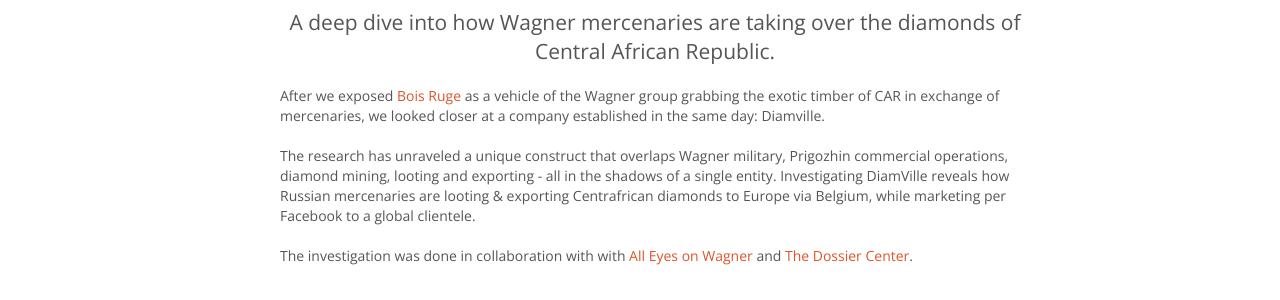
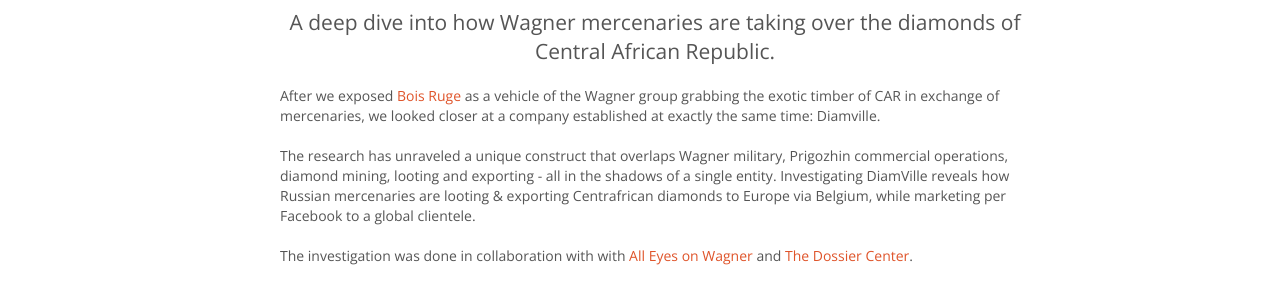
Before and after one commit to eic-network/eic-incubator.github.io, a Jekyll site: the page built from _projects/diamville.md, in a window 1280 px wide and 900 px high. Shown: the part 241-541 px from the top of the window. Built offline with Jekyll 4.4.1, drawn with Linux system fonts in a browser that asks for light colours; nearby versions of some CDN libraries.

Commit message:
Update diamville.md

```diff
--- a/_projects/diamville.md
+++ b/_projects/diamville.md
@@ -4,7 +4,7 @@ intro: A deep dive into how Wagner mercenaries are taking over the diamonds of C
   African Republic.
 description: "After we exposed [Bois Ruge](https://eic.network/projects/bois-rouge.html)
   as a vehicle of the Wagner group grabbing the exotic timber of CAR in exchange of
-  mercenaries, we looked closer at a company established in the same day: Diamville.
+  mercenaries, we looked closer at a company established at exactly the same time: Diamville.
   \n\nThe research has unraveled a unique construct that overlaps Wagner military,
   Prigozhin commercial operations, diamond mining, looting and exporting - all in
   the shadows of a single entity. Investigating DiamVille reveals how Russian mercenaries
@@ -93,7 +93,7 @@ publications:
   name: The Dossier Center
   url: https://dossier.center/
 team_initiators: "[Radio Television Suisse](https://www.rts.ch/) (Dimitri Zufferey),
-  [Mediapart]( https://www.mediapart.fr/) (Justine Brabant) and [OpenFacto](https://openfacto.fr/)(Team
+  [Mediapart]( https://www.mediapart.fr/) (Justine Brabant) and [OpenFacto](https://openfacto.fr/) (Team
   All Eyes on Wagner)."
 team_participants: |2-
     **Reporting**
```
